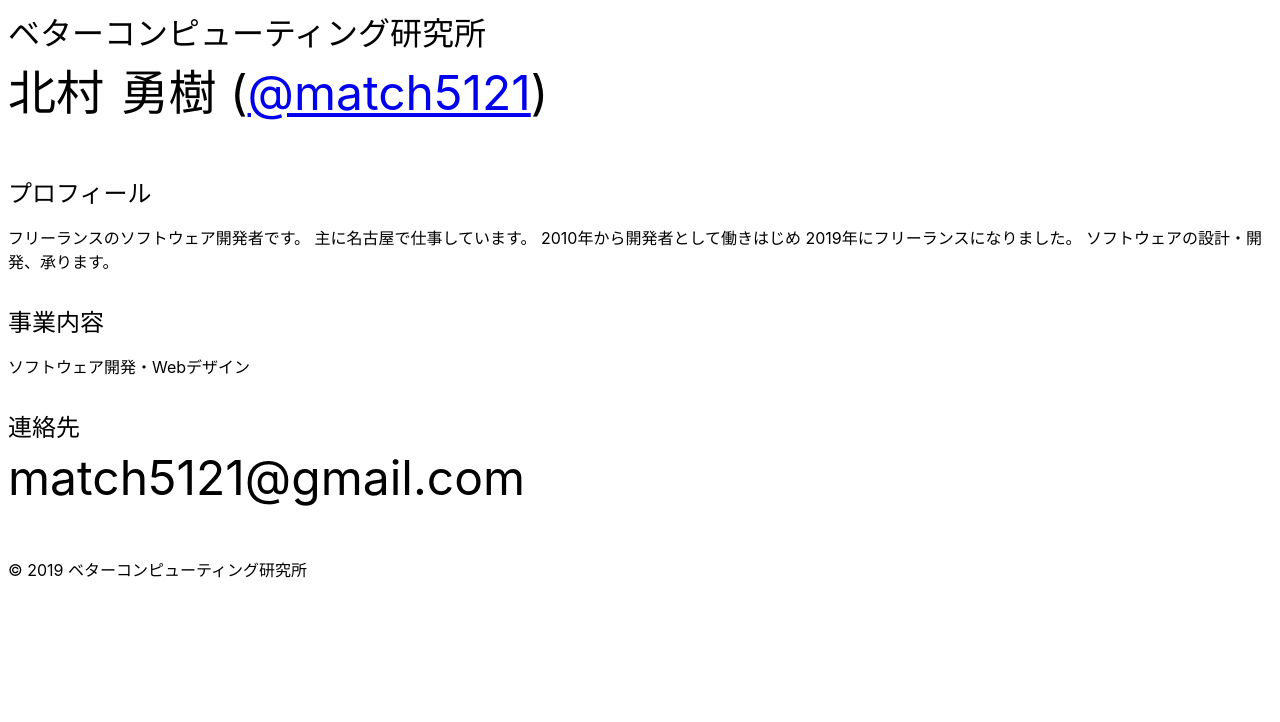
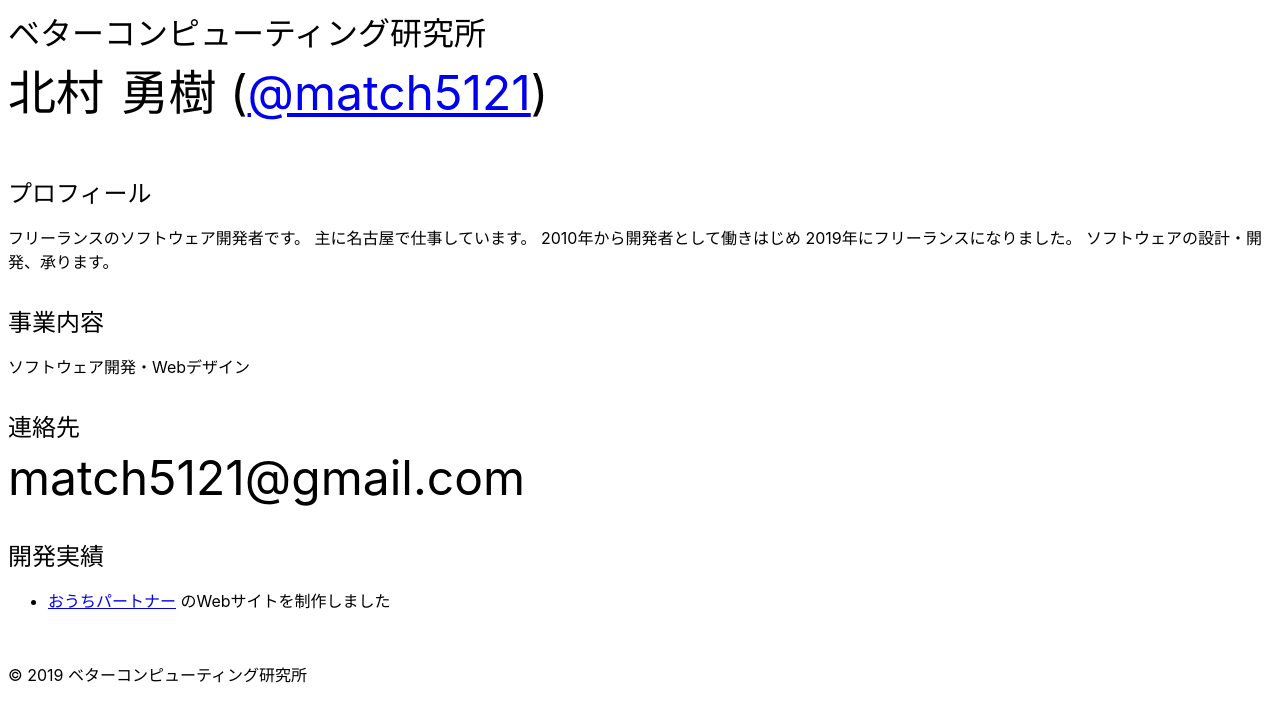
Before and after one commit to match5121/match5121.github.io, a website: page docs/index.html in a window 1280 px wide. Drawn offline with Linux system fonts and the light colour scheme.

Commit message:
Add works

```diff
--- a/docs/index.html
+++ b/docs/index.html
@@ -44,6 +44,12 @@
                 <h2>連絡先</h2>
                 <p class="mail">match5121@gmail.com</p>
             </section>
+            <section class="works-box">
+                <h2>開発実績</h2>
+                <ul>
+                    <li><a href="https://ouchipartner.co.jp">おうちパートナー</a> のWebサイトを制作しました</li>
+                </ul>
+            </section>
         </article>
     </main>
     <footer>&copy; 2019 ベターコンピューティング研究所</footer>
--- a/src/style.scss
+++ b/src/style.scss
@@ -31,10 +31,14 @@ h2 {
 }
 
 .contact-box {
-    margin: 30px 0 50px 0;
+    margin: 30px 0 30px 0;
 
     .mail {
         margin: 0 0 3px 0;
         font-size: 3em;
     }
 }
+
+.works-box {
+    margin: 30px 0 50px 0;
+}
```
Also changed, not shown: docs/style.css.
